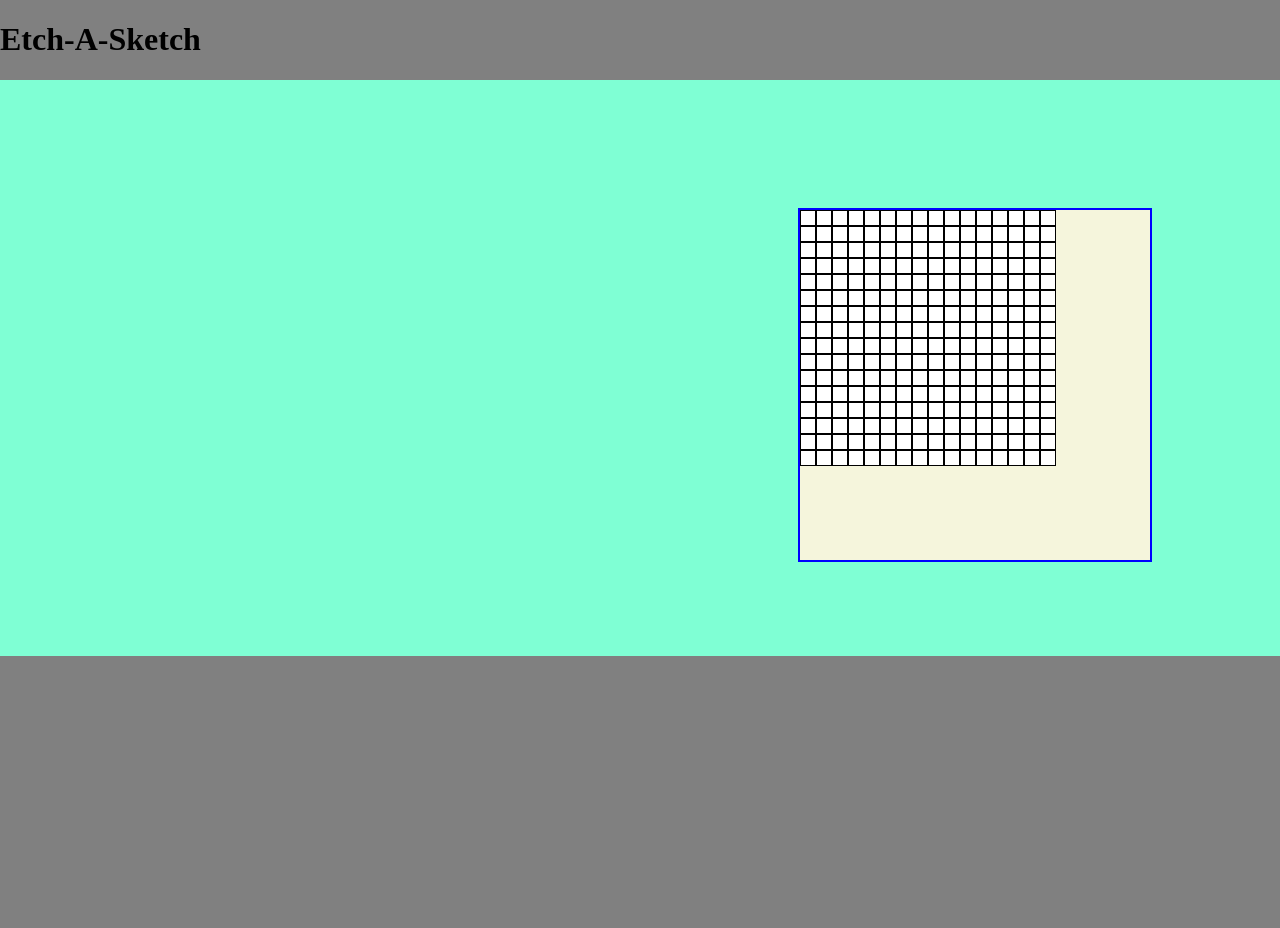
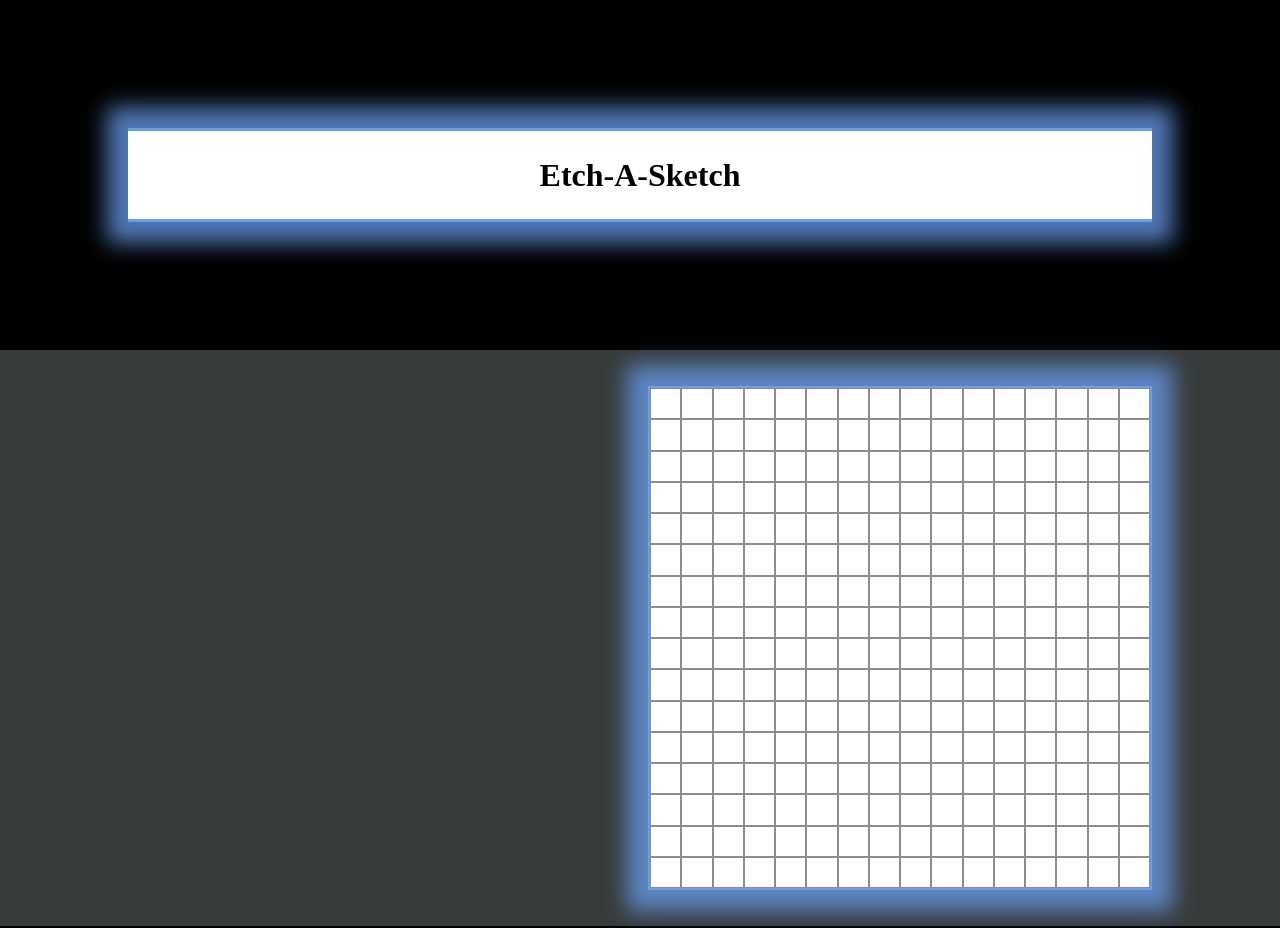
Before and after one commit to devwinn/etch-a-sketch, a plain HTML site: page index.html in a window 1280 px wide. Before the commit the page ends 821 px from the top, so only its background shows below. Drawn offline with Linux system fonts and the light colour scheme.

Commit message:
dynamic grid rendering, working on styling

```diff
--- a/index.html
+++ b/index.html
@@ -11,7 +11,7 @@
 </head>
 
 <body>
-    <h1>Etch-A-Sketch</h1>
+    <h1 id="title">Etch-A-Sketch</h1>
 
     <div class="wrapper">
         <div id="grid-container"></div>
--- a/resources/css/styles.css
+++ b/resources/css/styles.css
@@ -3,17 +3,20 @@ body {
     height: 100%;
     width: 100%;
     margin: 0;
-    background-color: grey;
+    background-color: black;
 }
 
 #grid-container {
     background-color: beige;
-    border: 2px blue solid;
+    border: 2px solid rgb(105, 158, 238);
+    box-shadow: 0px 0px 21px 21px rgba(105, 158, 238, 0.76);
+    -webkit-box-shadow: 0px 0px 21px 21px rgba(105, 158, 238, 0.76);
+    -moz-box-shadow: 0px 0px 21px 21px rgba(105, 158, 238, 0.76);
     display: flex;
     flex-direction: column;
     margin-left: auto;
-    width: 350px;
-    height: 350px;
+    width: 500px;
+    height: 500px;
 }
 
 #grid-row {
@@ -24,15 +27,27 @@ body {
 #grid-square {
 
     background-color: white;
-    border: 1px black solid;
+    border: 1px rgb(145, 139, 139) solid;
+}
+
+#title {
+    background-color: white;
     padding: 2%;
-
-
+    display: flex;
+    align-items: center;
+    justify-content: center;
+    margin: 10%;
+    border-top: 3px solid rgb(105, 158, 238);
+    border-bottom: 3px solid rgb(105, 158, 238);
+    box-shadow: 0px 0px 21px 21px rgba(105, 158, 238, 0.76);
+    -webkit-box-shadow: 0px 0px 21px 21px rgba(105, 158, 238, 0.76);
+    -moz-box-shadow: 0px 0px 21px 21px rgba(105, 158, 238, 0.76);
 }
 
 .wrapper {
     height: 40%;
-    background-color: aquamarine;
+    background-color: rgb(55, 59, 58);
     display: flex;
     padding: 10%;
+    align-items: center;
 }
--- a/resources/js/script.js
+++ b/resources/js/script.js
@@ -1,20 +1,23 @@
 const gridContainer = document.getElementById('grid-container');
 
-makeGrids();
 
-function makeGrids() {
+makeGrids(16);
+
+function makeGrids(size) {
+    let squareSize = (500 / size) - 2;
     let x = 0;
-    while (x < 16) {
+    while (x < size) {
         let insert = document.createElement('div');
         let y = 0;
         insert.className = `grid-row-${x}`;
         insert.id = 'grid-row'
         gridContainer.appendChild(insert);
         let gridRow = document.getElementsByClassName(`grid-row-${x}`);
-        while (y < 16) {
+        while (y < size) {
             let gridSquare = document.createElement('div');
             gridSquare.id = 'grid-square';
-            gridSquare.innerHTML = ' ';
+            gridSquare.style.height = `${squareSize}px`;
+            gridSquare.style.width = `${squareSize}px`;
             gridRow[0].appendChild(gridSquare);
             y++;
         }
```
